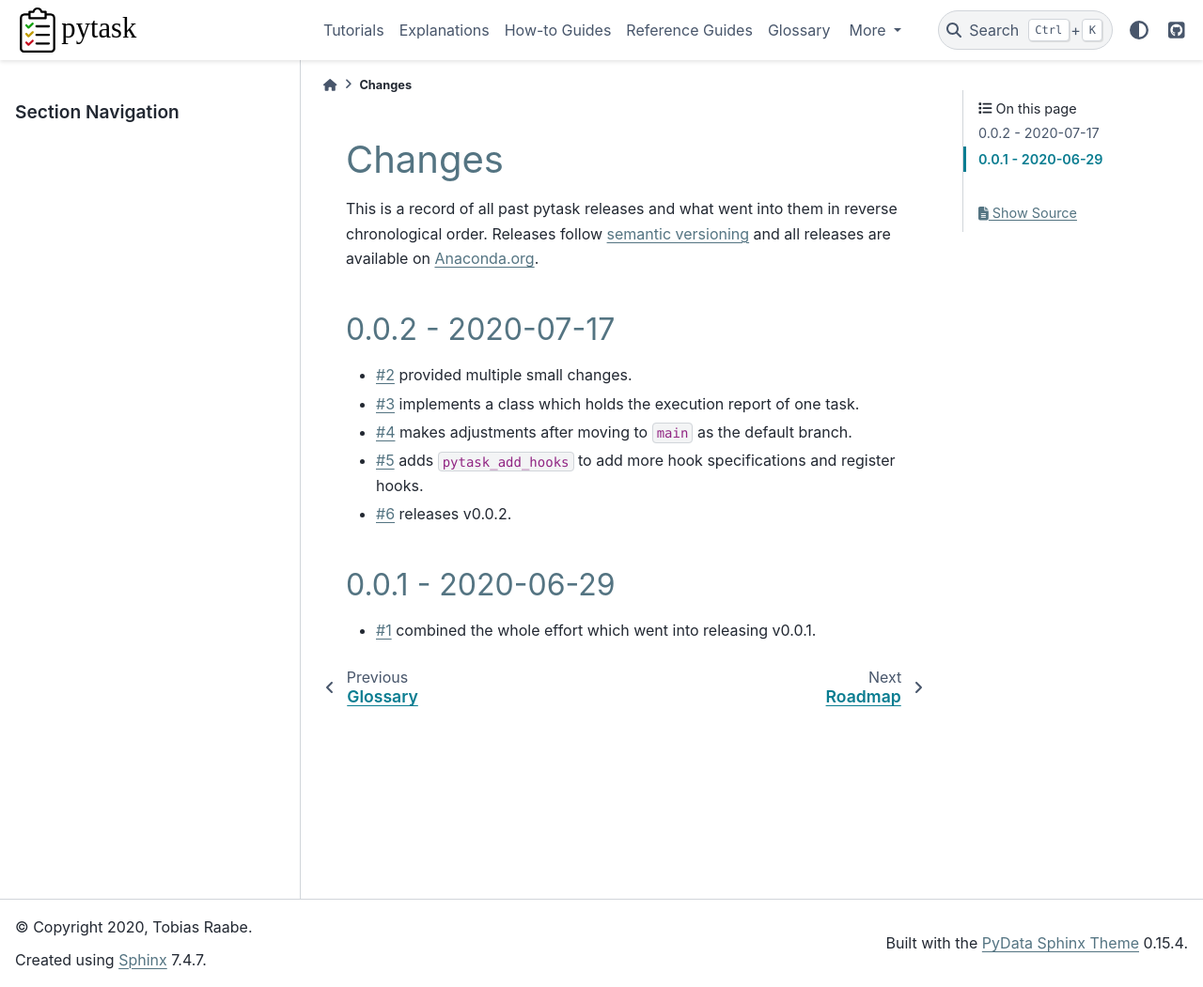
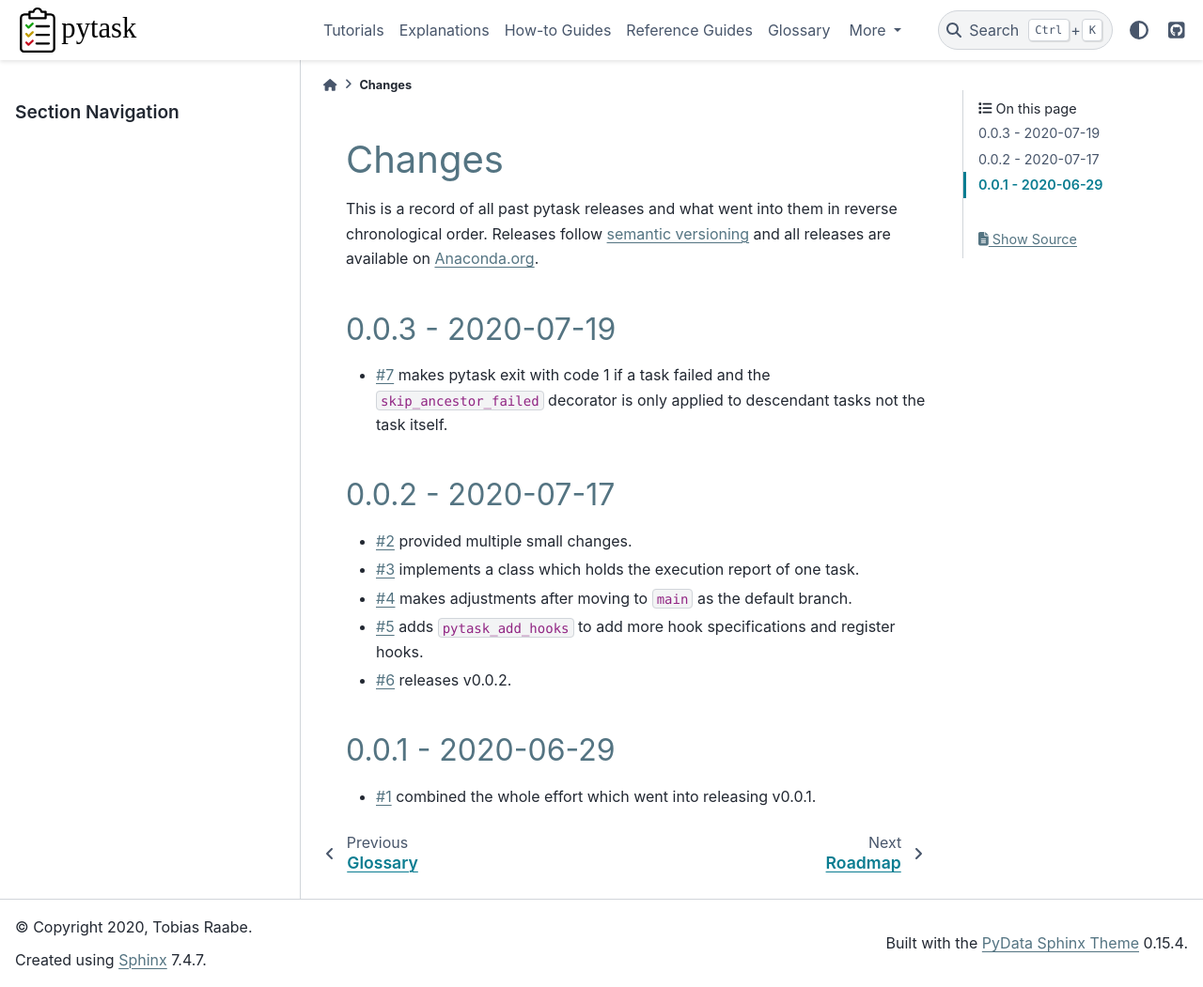
Before and after one commit to pytask-dev/pytask, a Sphinx documentation site: the page built from docs/changes.rst, in a window 1280 px wide and 1051 px high. Shown: the whole window at 94% size. Built offline with Sphinx 7.4.7 and the PyData theme 0.15.4, drawn with Linux system fonts in a browser that asks for light colours.

Commit message:
Added to changes.

```diff
--- a/docs/changes.rst
+++ b/docs/changes.rst
@@ -4,6 +4,14 @@
 This is a record of all past pytask releases and what went into them in reverse
 chronological order. Releases follow `semantic versioning <https://semver.org/>`_ and
 all releases are available on `Anaconda.org <https://anaconda.org/pytask/pytask>`_.
+
+
+0.0.3 - 2020-07-19
+------------------
+
+- :gh:`7` makes pytask exit with code 1 if a task failed and the
+  ``skip_ancestor_failed`` decorator is only applied to descendant tasks not the task
+  itself.
 
 
 0.0.2 - 2020-07-17
```
